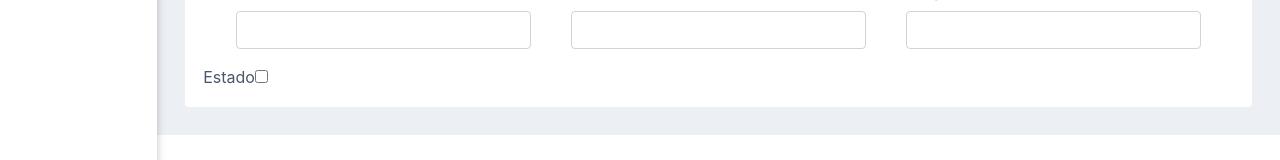
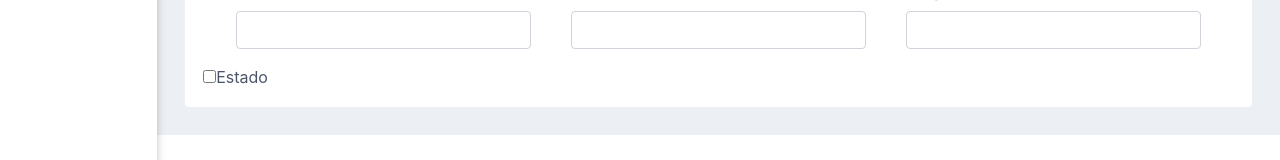
Before and after one commit to Franco-Ezequiel-Marchegiani/Economysa, a React (Create React App) app: page /Seguridad/create-user in a window 1280 px wide. Shown: the part 493-653 px from the top of the page. Built offline with nearby package versions, Linux system fonts and the light colour scheme.

Commit message:
Limpieza codigo app

```diff
--- a/src/App.js
+++ b/src/App.js
@@ -20,7 +20,6 @@ function App() {
         </div>
         <Footer/>
       </section>
-
     </section>
   );
 }
--- a/src/components/Formularios/FormularioUsuarios.js
+++ b/src/components/Formularios/FormularioUsuarios.js
@@ -86,8 +86,8 @@ function FormularioUsuarios() {
                         })}
                     </Form>
                     <div>
+                        <input type="checkbox" />
                     <label htmlFor="">Estado</label>
-                        <input type="checkbox" />
                     </div>
                 </div>
         </div>
```
